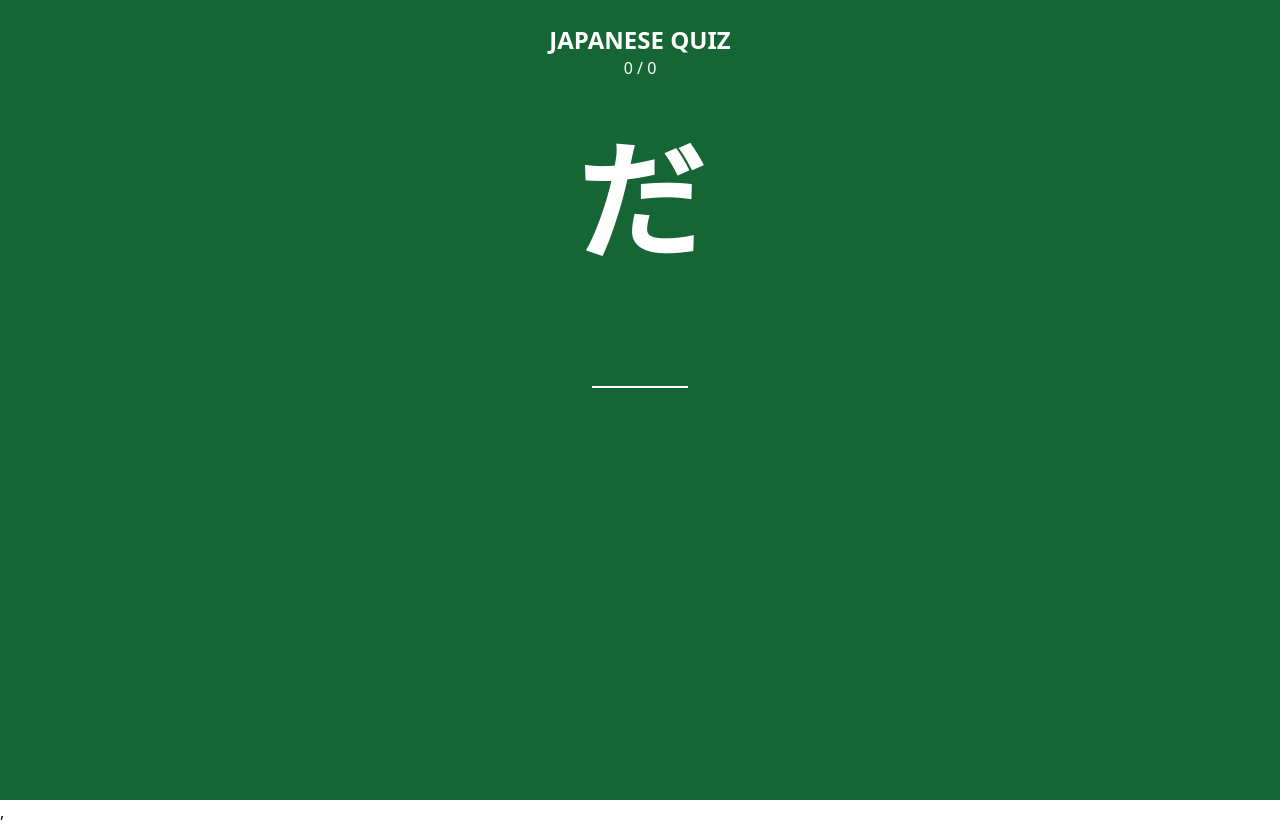
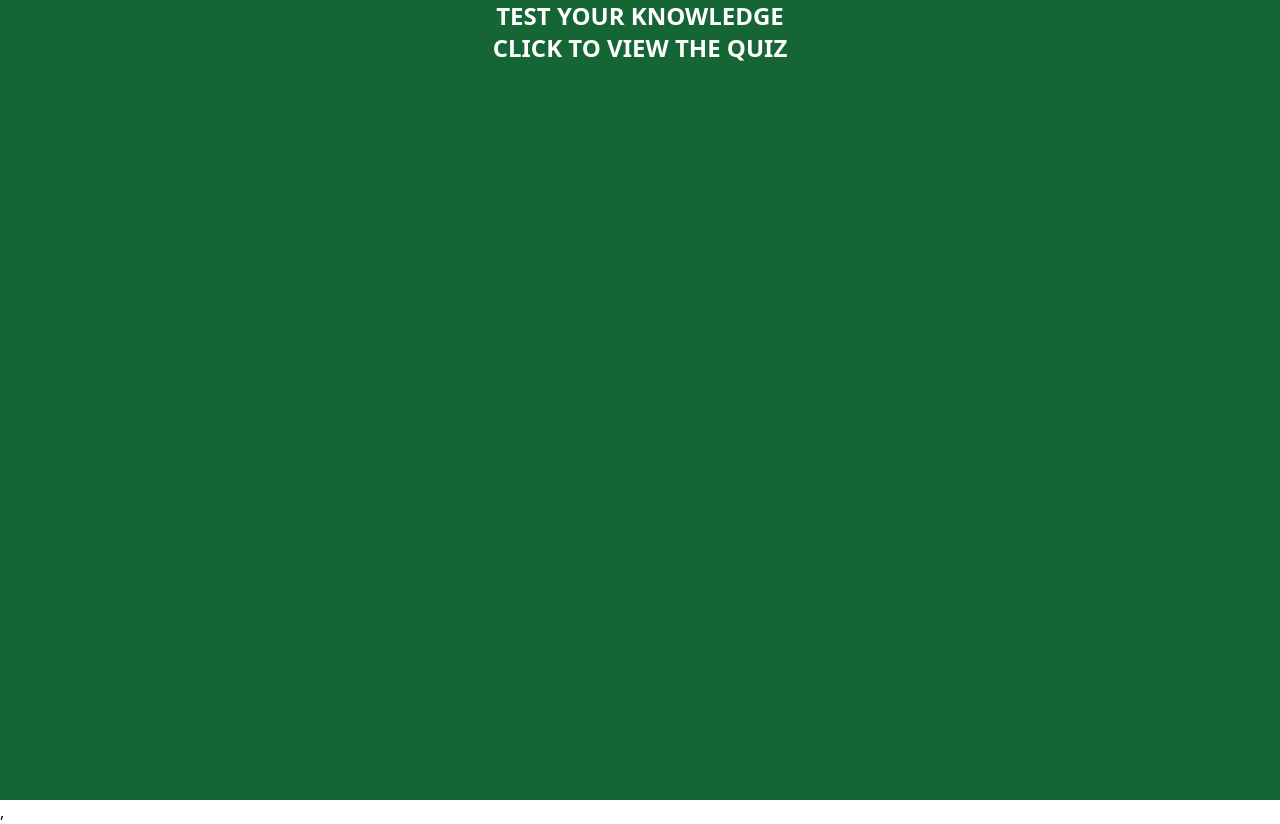
Before and after one commit to Akwei001/Japanese-Game, a React (Vite) app: page / in a window 1280 px wide. Built offline with nearby package versions, Linux system fonts and the light colour scheme.

Commit message:
links and homepage working

```diff
--- a/src/App.jsx
+++ b/src/App.jsx
@@ -1,154 +1,11 @@
 // import { useState, useEffect } from 'react';
 import { Routes, Route } from 'react-router-dom';
 import Quiz from './Quiz';
+import Hirigana from './Hirigana';
+import Katakana from './katakana';
+import Home from './Home';
 
 function App() {
-  // const kana = [
-  //   { romaji: 'a', hirigana: 'あ' },
-  //   { romaji: 'i', hirigana: 'い' },
-  //   { romaji: 'u', hirigana: 'う' },
-  //   { romaji: 'e', hirigana: 'え' },
-  //   { romaji: 'o', hirigana: 'お' },
-  //   { romaji: 'ka', hirigana: 'か' },
-  //   { romaji: 'ki', hirigana: 'き' },
-  //   { romaji: 'ku', hirigana: 'く' },
-  //   { romaji: 'ke', hirigana: 'け' },
-  //   { romaji: 'ko', hirigana: 'こ' },
-  //   { romaji: 'sa', hirigana: 'さ' },
-  //   { romaji: 'shi', hirigana: 'し' },
-  //   { romaji: 'su', hirigana: 'す' },
-  //   { romaji: 'se', hirigana: 'せ' },
-  //   { romaji: 'so', hirigana: 'そ' },
-  //   { romaji: 'ta', hirigana: 'た' },
-  //   { romaji: 'chi', hirigana: 'ち' },
-  //   { romaji: 'tsu', hirigana: 'つ' },
-  //   { romaji: 'te', hirigana: 'て' },
-  //   { romaji: 'to', hirigana: 'と' },
-  //   { romaji: 'na', hirigana: 'な' },
-  //   { romaji: 'ni', hirigana: 'に' },
-  //   { romaji: 'nu', hirigana: 'ぬ' },
-  //   { romaji: 'ne', hirigana: 'ね' },
-  //   { romaji: 'no', hirigana: 'の' },
-  //   { romaji: 'ha', hirigana: 'は' },
-  //   { romaji: 'hi', hirigana: 'ひ' },
-  //   { romaji: 'fu', hirigana: 'ふ' },
-  //   { romaji: 'he', hirigana: 'へ' },
-  //   { romaji: 'ho', hirigana: 'ほ' },
-  //   { romaji: 'ma', hirigana: 'ま' },
-  //   { romaji: 'mi', hirigana: 'み' },
-  //   { romaji: 'mu', hirigana: 'む' },
-  //   { romaji: 'me', hirigana: 'め' },
-  //   { romaji: 'mo', hirigana: 'も' },
-  //   { romaji: 'ya', hirigana: 'や' },
-  //   { romaji: 'yu', hirigana: 'ゆ' },
-  //   { romaji: 'yo', hirigana: 'よ' },
-  //   { romaji: 'ra', hirigana: 'ら' },
-  //   { romaji: 'ri', hirigana: 'り' },
-  //   { romaji: 'ru', hirigana: 'る' },
-  //   { romaji: 're', hirigana: 'れ' },
-  //   { romaji: 'ro', hirigana: 'ろ' },
-  //   { romaji: 'wa', hirigana: 'わ' },
-  //   { romaji: 'wo', hirigana: 'を' },
-  //   { romaji: 'n', hirigana: 'ん' },
-  //   { romaji: 'ga', hirigana: 'が' },
-  //   { romaji: 'za', hirigana: 'ざ' },
-  //   { romaji: 'da', hirigana: 'だ' },
-  //   { romaji: 'ba', hirigana: 'ば' },
-  //   { romaji: 'pa', hirigana: 'ぱ' },
-  //   { romaji: 'gi', hirigana: 'ぎ' },
-  //   { romaji: 'ji', hirigana: 'じ' },
-  //   { romaji: 'dji', hirigana: 'ぢ' },
-  //   { romaji: 'bi', hirigana: 'び' },
-  //   { romaji: 'pi', hirigana: 'ぴ' },
-  //   { romaji: 'gu', hirigana: 'ぐ' },
-  //   { romaji: 'zu', hirigana: 'ず' },
-  //   { romaji: 'dzu', hirigana: 'づ' },
-  //   { romaji: 'bu', hirigana: 'ぶ' },
-  //   { romaji: 'pu', hirigana: 'ぷ' },
-  //   { romaji: 'ge', hirigana: 'げ' },
-  //   { romaji: 'ze', hirigana: 'ぜ' },
-  //   { romaji: 'de', hirigana: 'で' },
-  //   { romaji: 'be', hirigana: 'べ' },
-  //   { romaji: 'pe', hirigana: 'ぺ' },
-  //   { romaji: 'go', hirigana: 'ご' },
-  //   { romaji: 'zo', hirigana: 'ぞ' },
-  //   { romaji: 'do', hirigana: 'ど' },
-  //   { romaji: 'bo', hirigana: 'ぼ' },
-  //   { romaji: 'po', hirigana: 'ぽ' },
-  //   { romaji: 'v', hirigana: 'ゔ' },
-  //   { romaji: 'a', katakana: 'ア' },
-  //   { romaji: 'i', katakana: 'イ' },
-  //   { romaji: 'u', katakana: 'ウ' },
-  //   { romaji: 'e', katakana: 'エ' },
-  //   { romaji: 'o', katakana: 'オ' },
-  //   { romaji: 'ka', katakana: 'カ' },
-  //   { romaji: 'ki', katakana: 'キ' },
-  //   { romaji: 'ku', katakana: 'ク' },
-  //   { romaji: 'ke', katakana: 'ケ' },
-  //   { romaji: 'ko', katakana: 'コ' },
-  //   { romaji: 'sa', katakana: 'サ' },
-  //   { romaji: 'shi', katakana: 'シ' },
-  //   { romaji: 'su', katakana: 'ス' },
-  //   { romaji: 'se', katakana: 'セ' },
-  //   { romaji: 'so', katakana: 'ソ' },
-  //   { romaji: 'ta', katakana: 'タ' },
-  //   { romaji: 'chi', katakana: 'チ' },
-  //   { romaji: 'tsu', katakana: 'ツ' },
-  //   { romaji: 'te', katakana: 'テ' },
-  //   { romaji: 'to', katakana: 'ト' },
-  //   { romaji: 'na', katakana: 'ナ' },
-  //   { romaji: 'ni', katakana: 'ニ' },
-  //   { romaji: 'nu', katakana: 'ヌ' },
-  //   { romaji: 'ne', katakana: 'ネ' },
-  //   { romaji: 'no', katakana: 'ノ' },
-  //   { romaji: 'ha', katakana: 'ハ' },
-  //   { romaji: 'hi', katakana: 'ヒ' },
-  //   { romaji: 'fu', katakana: 'フ' },
-  //   { romaji: 'he', katakana: 'ヘ' },
-  //   { romaji: 'ho', katakana: 'ホ' },
-  //   { romaji: 'ma', katakana: 'マ' },
-  //   { romaji: 'mi', katakana: 'ミ' },
-  //   { romaji: 'mu', katakana: 'ム' },
-  //   { romaji: 'me', katakana: 'メ' },
-  //   { romaji: 'mo', katakana: 'モ' },
-  //   { romaji: 'ya', katakana: 'ヤ' },
-  //   { romaji: 'yu', katakana: 'ユ' },
-  //   { romaji: 'yo', katakana: 'ヨ' },
-  //   { romaji: 'ra', katakana: 'ラ' },
-  //   { romaji: 'ri', katakana: 'リ' },
-  //   { romaji: 'ru', katakana: 'ル' },
-  //   { romaji: 're', katakana: 'レ' },
-  //   { romaji: 'ro', katakana: 'ロ' },
-  //   { romaji: 'wa', katakana: 'ワ' },
-  //   { romaji: 'wo', katakana: 'ヲ' },
-  //   { romaji: 'n', katakana: 'ン' },
-  //   { romaji: 'ga', katakana: 'ガ' },
-  //   { romaji: 'za', katakana: 'ザ' },
-  //   { romaji: 'da', katakana: 'ダ' },
-  //   { romaji: 'ba', katakana: 'バ' },
-  //   { romaji: 'pa', katakana: 'パ' },
-  //   { romaji: 'gi', katakana: 'ギ' },
-  //   { romaji: 'ji', katakana: 'ジ' },
-  //   { romaji: 'dji', katakana: 'ヂ' },
-  //   { romaji: 'bi', katakana: 'ビ' },
-  //   { romaji: 'pi', katakana: 'ピ' },
-  //   { romaji: 'gu', katakana: 'グ' },
-  //   { romaji: 'zu', katakana: 'ズ' },
-  //   { romaji: 'dzu', katakana: 'ヅ' },
-  //   { romaji: 'bu', katakana: 'ブ' },
-  //   { romaji: 'pu', katakana: 'プ' },
-  //   { romaji: 'ge', katakana: 'ゲ' },
-  //   { romaji: 'ze', katakana: 'ゼ' },
-  //   { romaji: 'de', katakana: 'デ' },
-  //   { romaji: 'be', katakana: 'ベ' },
-  //   { romaji: 'pe', katakana: 'ペ' },
-  //   { romaji: 'go', katakana: 'ゴ' },
-  //   { romaji: 'zo', katakana: 'ゾ' },
-  //   { romaji: 'do', katakana: 'ド' },
-  //   { romaji: 'bo', katakana: 'ボ' },
-  //   { romaji: 'po', katakana: 'ポ' },
-  //   { romaji: 'v', katakana: 'ヴ' },
-  // ];
   //We want to get a random hirigana and a random katakana
   //handleChange
   //onChange
@@ -219,9 +76,10 @@ function App() {
   return (
     <div>
       <Routes>
-        <Route path='/' element={<Quiz />} />
-        {/* <Route path='about' element={<Quiz />} /> */}
-        {/* <Route path="contact" element={ <Contact/> } /> */}
+        <Route path='/' element={<Home />} />
+        <Route path='Quiz' element={<Quiz />} />
+        {/* <Route path='about' element={<Hirigana />} /> */}
+        {/* <Route path="contact" element={ <Katakana/> } /> */}
       </Routes>
     </div>
   );
--- /dev/null
+++ b/src/Home.jsx
@@ -0,0 +1,14 @@
+import React from 'react';
+import { Link } from 'react-router-dom';
+
+function Home() {
+  return (
+    <div className='min-h-screen bg-green-800 text-white text-center text-2xl font-bold uppercase'>
+      <h1>Test your knowledge</h1>
+      <Link to='Quiz'>Click to view the Quiz</Link>
+      <Link to='contact'></Link>
+    </div>
+  );
+}
+
+export default Home;
--- a/src/hirigana.jsx
+++ b/src/hirigana.jsx
@@ -1,7 +1,7 @@
 import React from 'react';
 
-function hirigana() {
+function Hirigana() {
   return <div>This is the hirigana page</div>;
 }
 
-export default hirigana;
+export default Hirigana;
--- a/src/katakana.jsx
+++ b/src/katakana.jsx
@@ -1,7 +1,7 @@
 import React from 'react';
 
-function katakana() {
+function Katakana() {
   return <div>katakana</div>;
 }
 
-export default katakana;
+export default Katakana;
```
